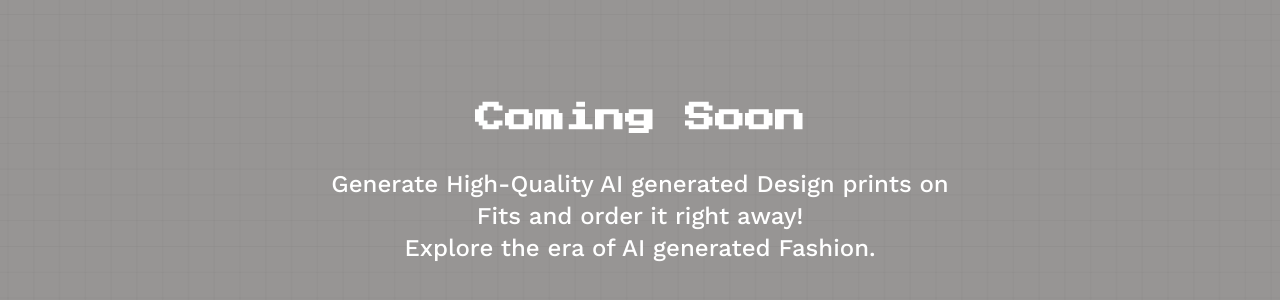
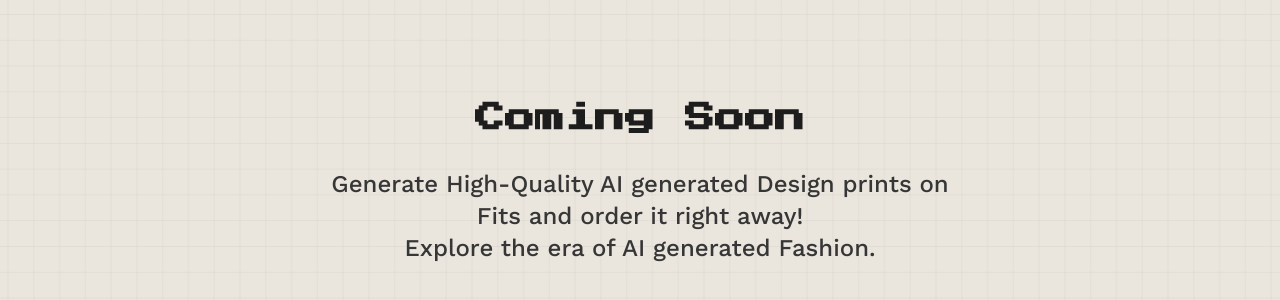
Before and after one commit to bobbyrepo/hoodini_landingpage, a React (Create React App) app: page / in a window 1280 px wide. Shown: the part 218-518 px from the top of the page. Built offline with nearby package versions, Linux system fonts and the light colour scheme.

Commit message:
bg & col updated

```diff
--- a/src/App.css
+++ b/src/App.css
@@ -1,15 +1,17 @@
 @import url('https://fonts.googleapis.com/css2?family=Press+Start+2P&family=Work+Sans:wght@500&display=swap');
 
 .bgCol1{
-background-color: #302d2a;
+background-color: #EAE5DD;
 }
 
 .myFont{
     font-family: 'Press Start 2P';
+    color: rgb(29, 29, 29);
 }
-  .myFont1{
+.myFont1{
     font-family: 'Work Sans';
-  }
+    color: rgb(54, 54, 54);
+}
 
 .blur {
 filter: blur(2px);
--- a/src/App.js
+++ b/src/App.js
@@ -5,7 +5,7 @@ import grid from "./assets/background.png";
 function App() {
   return (
     <div
-      className="relative"
+      className="relative bgCol1"
       style={{
         backgroundImage: `url(${grid})`,
         backgroundSize: "cover",
@@ -13,20 +13,20 @@ function App() {
     >
       <div className="w-screen h-screen"></div>
       {/* <img src={bg} alt="" className=" w-[900px] blur"></img> */}
-      <div className="absolute top-0 left-0 w-full h-full bgCol1 opacity-50"></div>
+      {/* <div className="absolute top-0 left-0 w-full h-full bgCol1"></div> */}
 
       <div className="w-full fixed top-1/2 left-1/2 transform -translate-x-1/2 -translate-y-1/2  text-center z-10">
         <h1 className="myFont md:text-3xl sm:text-2xl text-xl md:mb-8 mb-3 font-bold text-white">
           Coming Soon
         </h1>
-        <div className="myFont1">
-          <p className="md:text-2xl sm:text-lg text-md font-medium text-white">
+        <div className="myFont1 ">
+          <p className="md:text-2xl sm:text-lg text-md font-medium">
             Generate High-Quality AI generated Design prints on
           </p>
-          <p className="md:text-2xl sm:text-lg text-md font-medium text-white">
+          <p className="md:text-2xl sm:text-lg text-md font-medium ">
             Fits and order it right away!
           </p>
-          <p className="md:text-2xl sm:text-lg text-md font-medium text-white">
+          <p className="md:text-2xl sm:text-lg text-md font-medium">
             Explore the era of AI generated Fashion.
           </p>
         </div>
```
